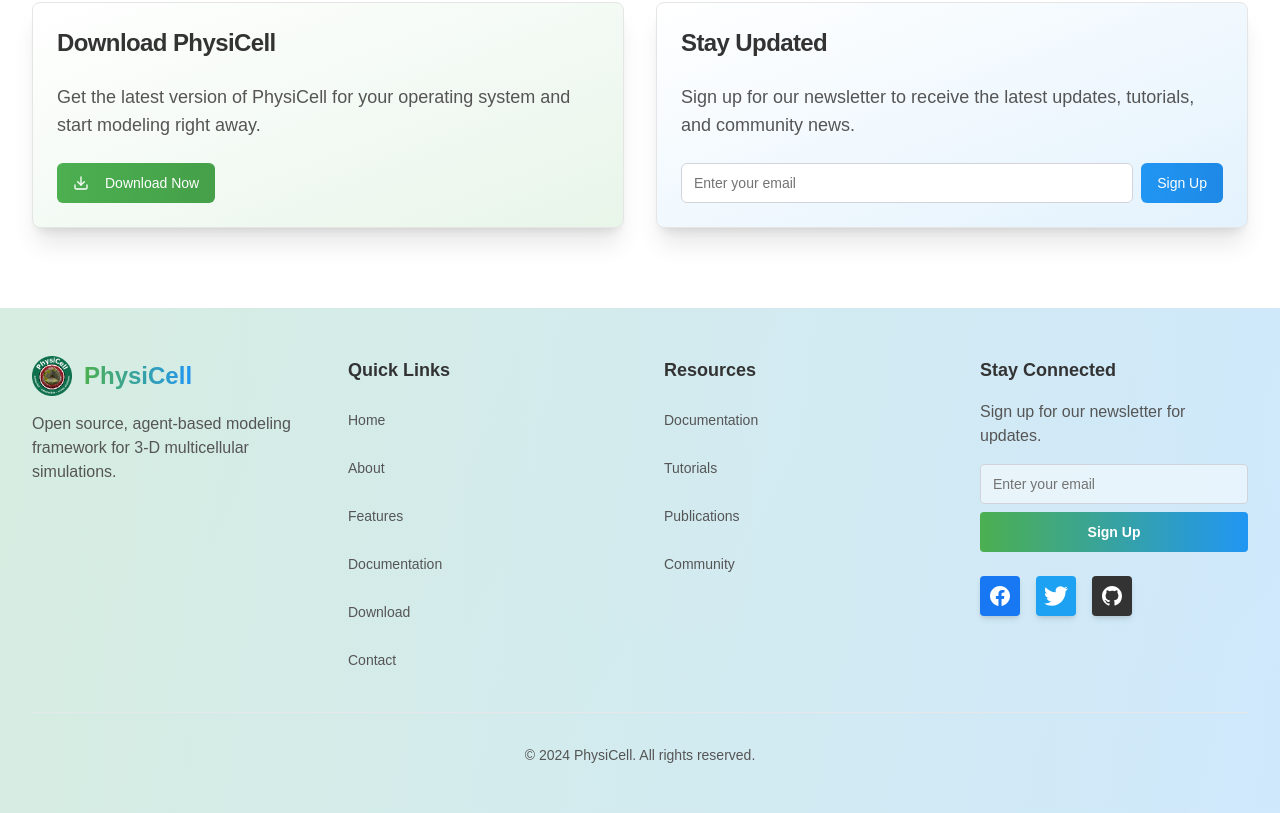
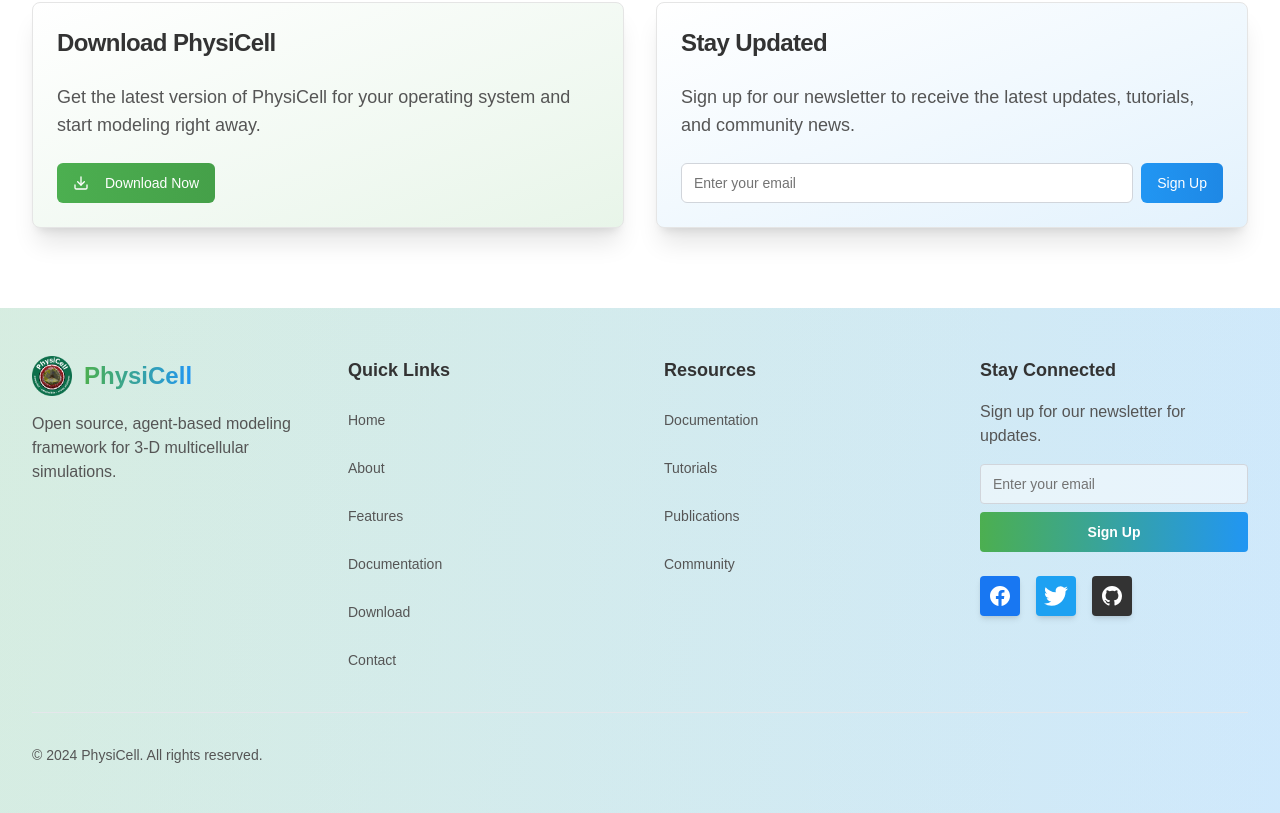
Before and after one commit to AAbubaker2020/test_physicell, a Next.js app: page / in a window 1280 px wide. Shown: the part 1866-2679 px from the top of the page. Built offline with nearby package versions, Linux system fonts and the light colour scheme.

Commit message:
first push for physicell-15

```diff
--- a/components/app-page.tsx
+++ b/components/app-page.tsx
@@ -393,7 +393,7 @@ export default function HomePage() {
           </div>
         </div>
 
-        <div className="mt-8 pt-8 border-t border-gray-200 text-sm text-[#555] text-center">
+        <div className="mt-8 pt-8 border-t border-gray-200 text-sm text-[#555] text-left">
           <p>&copy; {new Date().getFullYear()} PhysiCell. All rights reserved.</p>
         </div>
       </div>
```
